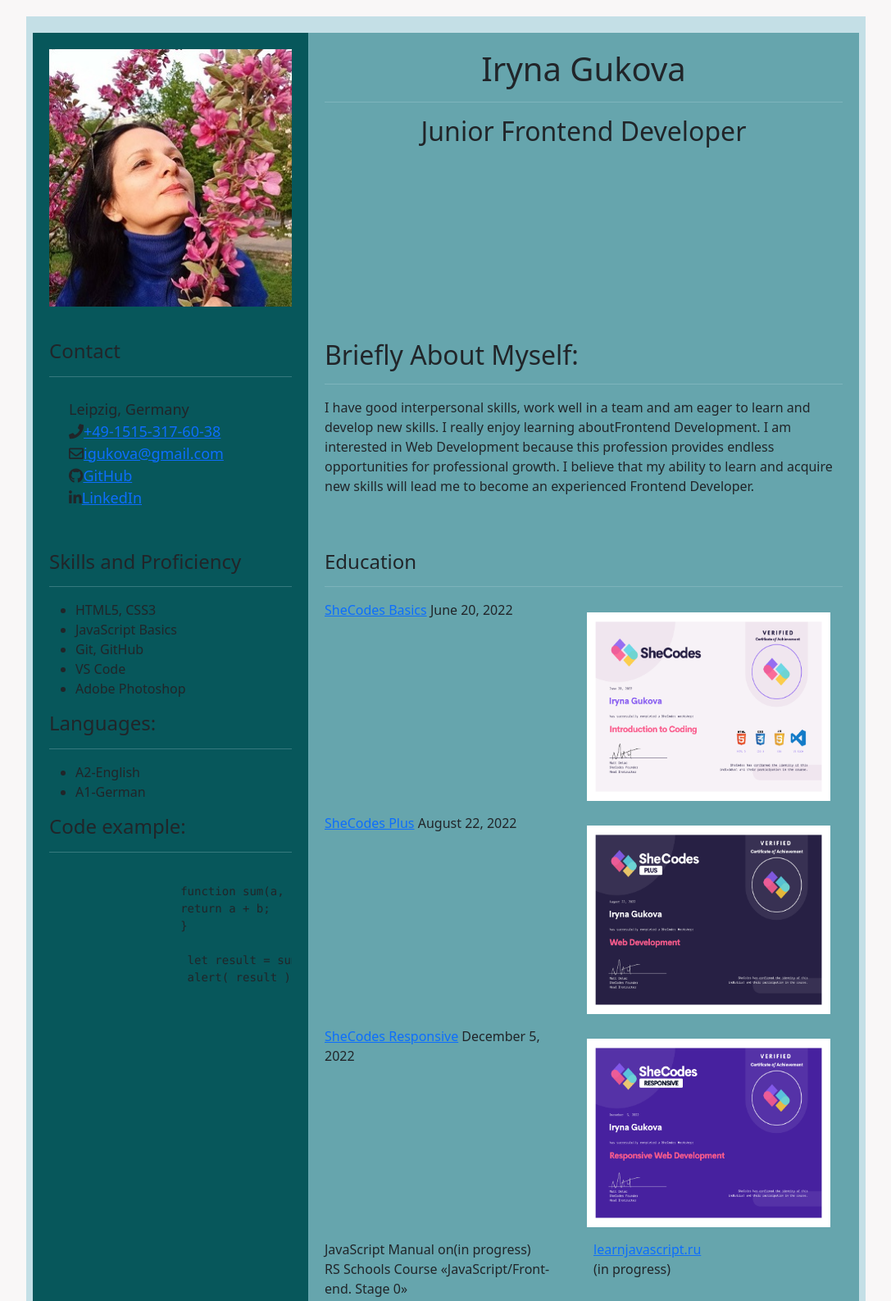
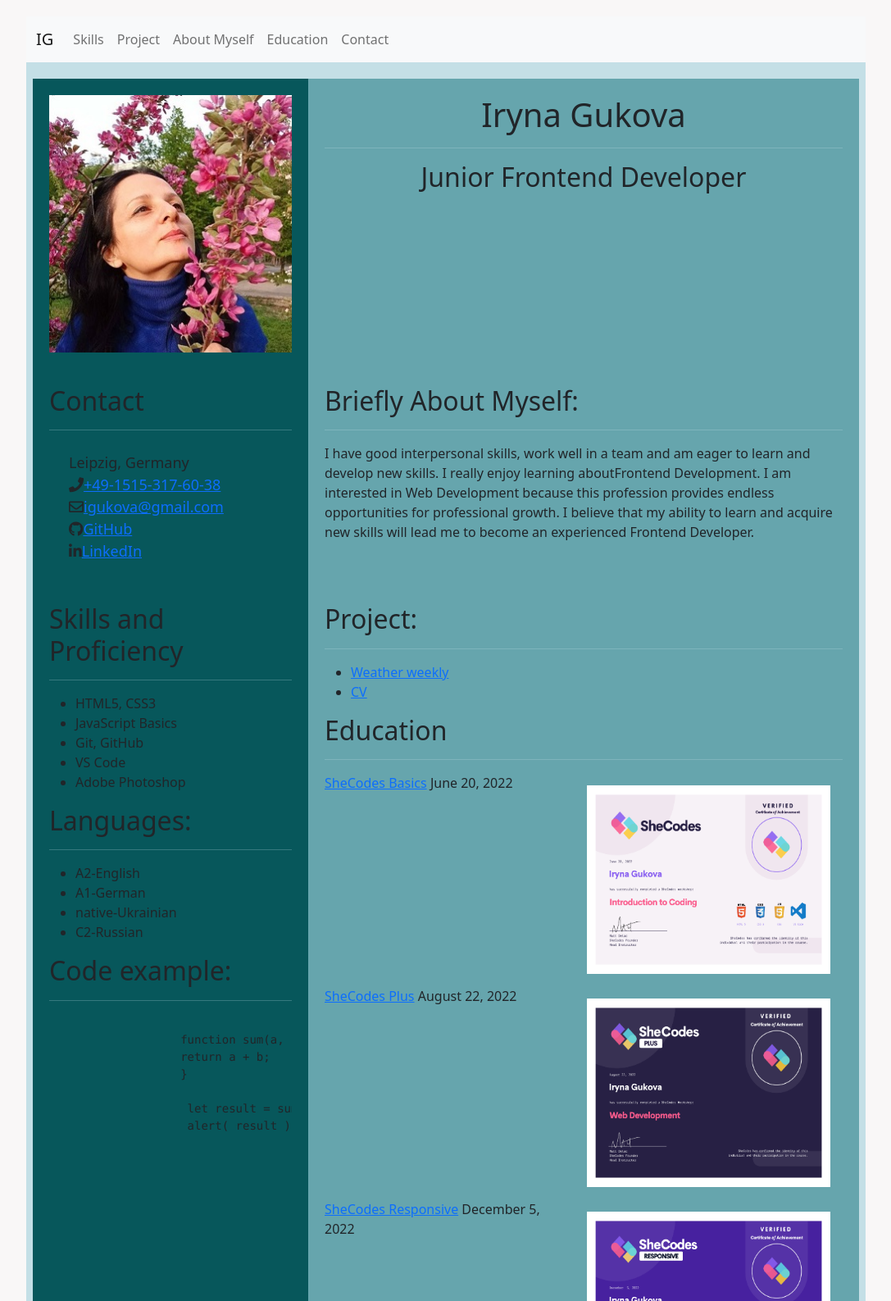
Before and after one commit to igukova/rsschool-cv, a plain HTML site: page index.html in a window 1280 px wide. Shown: the top 1587 px of the page at 82% size, without its empty margins (96-1183 px from the left). Drawn offline with nearby package versions, Linux system fonts and the light colour scheme.

Commit message:
feat: update index.html file

```diff
--- a/index.html
+++ b/index.html
@@ -23,10 +23,39 @@
       integrity="sha384-gfdkjb5BdAXd+lj+gudLWI+BXq4IuLW5IT+brZEZsLFm++aCMlF1V92rMkPaX4PP"
       crossorigin="anonymous">
     <title>CV - Iryna Gukova</title>
-    <link rel="stylesheet" href="/style.css" >
+    <link rel="stylesheet" href="style.css" >
   </head>
   <body>
-    <div class="container">
+    <header>
+      <nav class="navbar navbar-expand-lg bg-light">
+        <div class="container-fluid">
+          <a class="navbar-brand" href="#">IG</a>
+          <button class="navbar-toggler" type="button" data-bs-toggle="collapse" data-bs-target="#navbarNav" aria-controls="navbarNav" aria-expanded="false" aria-label="Toggle navigation">
+            <span class="navbar-toggler-icon"></span>
+          </button>
+          <div class="collapse navbar-collapse" id="navbarNav">
+            <ul class="navbar-nav">
+              <li class="nav-item">
+                <a class="nav-link" href="#skills">Skills</a>
+              </li>
+              <li class="nav-item">
+                <a class="nav-link" href="#project">Project</a>
+              </li>
+              <li class="nav-item">
+                <a class="nav-link" href="#about">About Myself</a>
+              </li>
+              <li class="nav-item">
+                <a class="nav-link" href="#education">Education</a>
+              </li>
+              <li class="nav-item">
+                <a class="nav-link" href="#contact">Contact</a>
+              </li>
+            </ul>
+          </div>
+        </div>
+      </nav>
+    </header>
+    <main class="container">
       <div class="row d-flex text-center" >
           <div class="right-side col-sm-4">
              <img src="assets/img/irynag.jpg" alt="gukova_iryna" class="img-fluid">
@@ -39,7 +68,7 @@
       </div>
       <div class="row skills">
           <div class="right-side col-sm-4">
-             <h4>Contact</h4>
+             <h2><a name="contact"></a>Contact</h2>
              <hr>
                <ul class="icons">
                  <li>Leipzig, Germany</li>
@@ -50,7 +79,7 @@
                  </ul>
             </div>
         <div class="left-side col-8">
-        <h2>Briefly About Myself:</h2>
+        <h2><a name="about"></a>Briefly About Myself:</h2>
         <hr>
              <p> I have good interpersonal skills, work well in a team and am eager to learn and develop new skills.
               I really enjoy learning aboutFrontend Development.
@@ -58,9 +87,9 @@
               I believe that my ability to learn and acquire new skills will lead me to become an experienced Frontend Developer.</p>
         </div>
       </div>
-       <div class=" row education">
+       <div class="row">
           <div class="right-side col-sm-4">
-             <h4>Skills and Proficiency</h4>
+             <h2><a name="skills"></a>Skills and Proficiency</h2>
              <hr>
                <ul>
                  <li><span>HTML5, CSS3</span></li>
@@ -69,13 +98,16 @@
                  <li><span>VS Code</span></li>
                  <li><span>Adobe Photoshop</span></li>
                 </ul>
-            <h4>Languages:</h4>
+            <h2><a name="languages"></a>Languages:</h2>
                 <hr>
               <ul>
                  <li><span>A2-English</span></li>
                  <li><span>A1-German</span></li>
+                 <li><span>native-Ukrainian</span></li>
+                 <li><span>C2-Russian</span></li>
+
               </ul>
-            <h4>Code example:</h4>
+            <h2>Code example:</h2>
                 <hr>
                 <pre>
                   <code>
@@ -89,7 +121,13 @@
                 </pre>
             </div>
         <div class="left-side col-8">
-        <h4>Education</h4>
+          <h2><a name="project"></a>Project:</h2>
+          <hr>
+        <ul>
+           <li><a href="https://github.com/igukova/weather-weekly">Weather weekly</a></li>
+           <li><a href="https://github.com/igukova/rsschool-cv">CV</a></li>
+        </ul>
+        <h2><a name="education"></a>Education</h2>
         <hr>
         <div class=" row">
           <div class="col"><a href="https://www.shecodes.io/graduates/46857-iryna-gukova">SheCodes Basics</a>
@@ -125,15 +163,15 @@
               </div>
         </div>
          <div class=" row">
-          <div class="col">RS Schools Course «JavaScript/Front-end. Stage 0»</a>
+          <div class="col">RS Schools Course «JavaScript/Front-end. Stage 0»
           </div>
            <div class="col">
             <span>(in progress)</span>
           </div>
         </div>
-
         </div>
       </div>
+    </main>
       <footer>
         <div class="row justify-content-center">
            <div class="col-4 logo">
@@ -149,6 +187,5 @@
            </div>
          </div>
      </footer>
-    </div>
  </body>
 </html>
```
